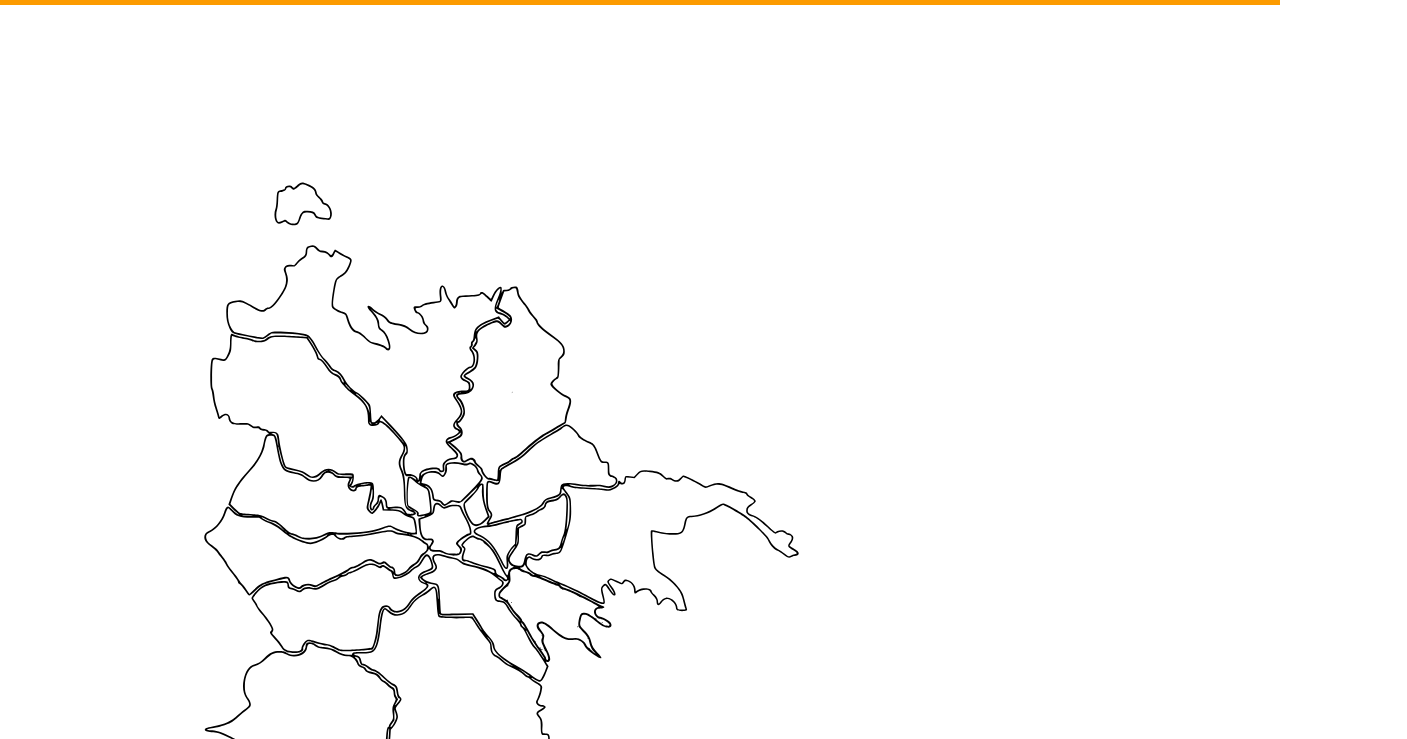
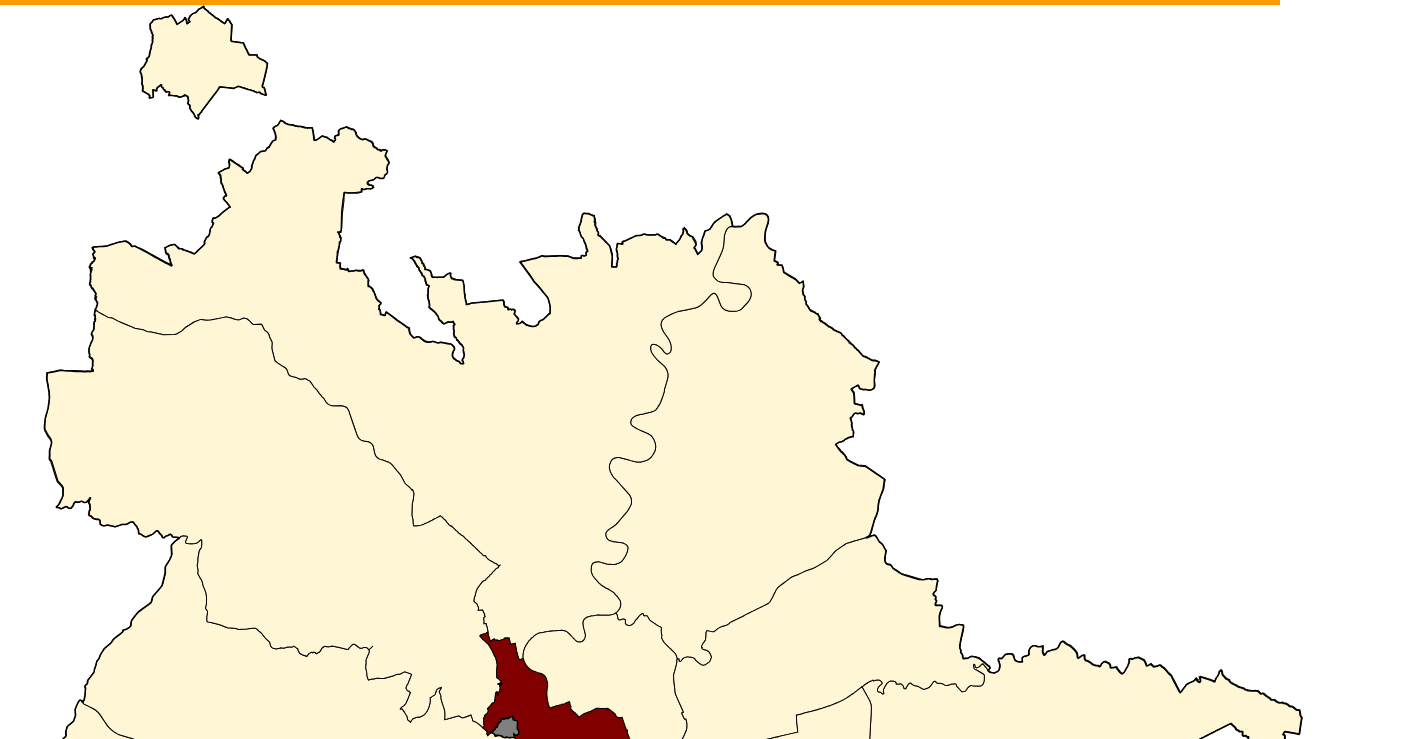
Before and after one commit to lauraaconcari/ProgettoLTW, a plain HTML site: page index.html in a window 1280 px wide. Shown: the part 61-800 px from the top of the page, 1407 px wide, since content can reach past the window. Drawn offline with nearby package versions, Linux system fonts and the light colour scheme.

Commit message:
Modifica della Mappa

```diff
--- a/index.html
+++ b/index.html
@@ -61,7 +61,7 @@
         </div>
     </nav>
 
-	<img src = "./mappa-municipi-roma.svg" alt="mappa-municipi-roma"/>
+	<img src = "./MappaDiRoma.svg" alt="mappa-municipi-roma"/>
 
 	<script src="https://code.jquery.com/jquery-3.2.1.slim.min.js"></script>
 	<script src="https://cdnjs.cloudflare.com/ajax/libs/popper.js/1.12.9/umd/popper.min.js"></script>
```
Also changed, not shown: MappaDiRoma.svg (added), mappa-municipi-roma.svg (deleted).
